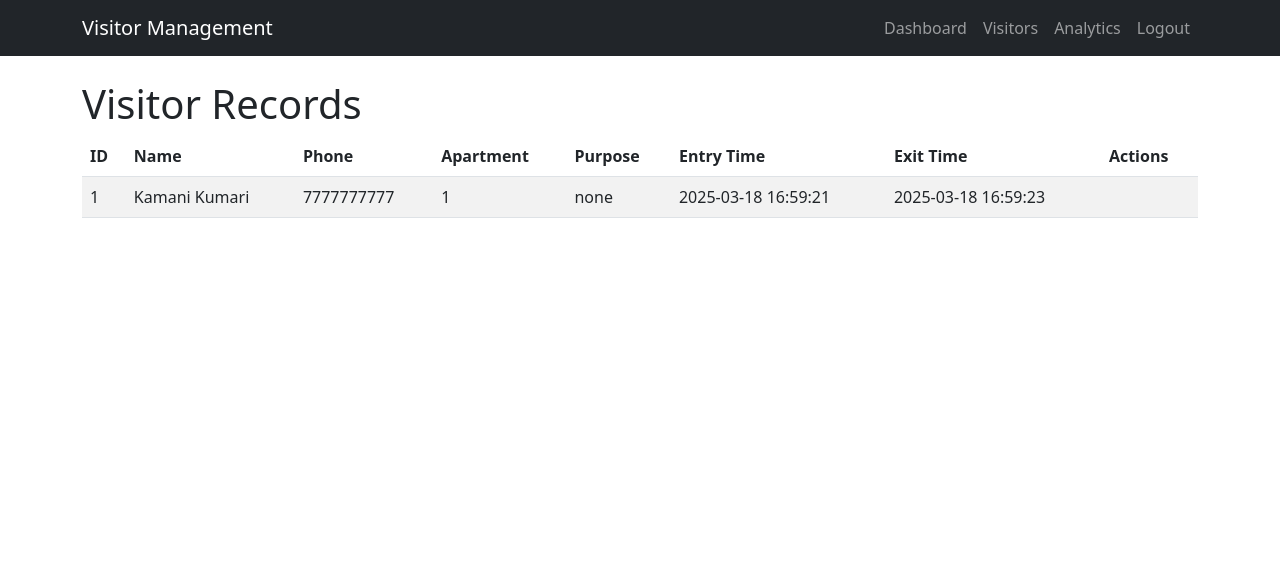
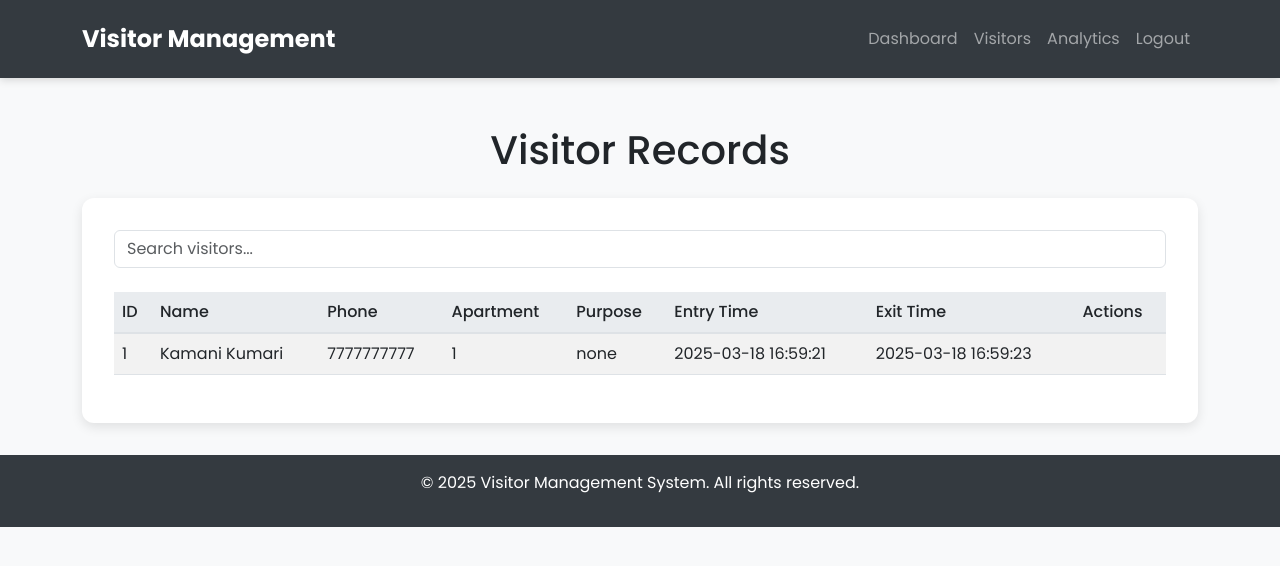
Before and after one commit to kamanikumari12/Apartment-Visitor-Management-System, a Flask app: page /visitors in a window 1280 px wide. Shown: the top 566 px of the page. Run offline with Flask 3, Linux system fonts and the light colour scheme; a user stored in the database is signed in.

Commit message:
add search function

```diff
--- a/templates/visitors.html
+++ b/templates/visitors.html
@@ -3,15 +3,88 @@
 <head>
   <meta charset="UTF-8">
   <title>Visitor Records - Visitor Management System</title>
-  <link rel="stylesheet" href="{{ url_for('static', filename='css/custom.css') }}">
+  <meta name="viewport" content="width=device-width, initial-scale=1">
+  <!-- Bootstrap CSS -->
   <link rel="stylesheet" href="https://cdn.jsdelivr.net/npm/bootstrap@5.3.0/dist/css/bootstrap.min.css">
+  <!-- Google Fonts -->
+  <link rel="stylesheet" href="https://fonts.googleapis.com/css2?family=Poppins:wght@300;400;500;700&display=swap">
+  <style>
+    /* Global Styles */
+    body {
+      font-family: 'Poppins', sans-serif;
+      background: #f8f9fa;
+      margin: 0;
+      padding: 0;
+    }
+    /* Navbar */
+    .navbar {
+      background: #343a40;
+      padding: 1rem 2rem;
+      box-shadow: 0 2px 8px rgba(0, 0, 0, 0.15);
+    }
+    .navbar-brand {
+      font-weight: 700;
+      font-size: 1.5rem;
+    }
+    /* Main Container */
+    .main-container {
+      margin-top: 3rem;
+    }
+    /* Card Style Container */
+    .card {
+      border: none;
+      border-radius: 12px;
+      box-shadow: 0 4px 12px rgba(0, 0, 0, 0.1);
+      background-color: #ffffff;
+      padding: 2rem;
+      margin-bottom: 2rem;
+    }
+    /* Search Bar */
+    .search-bar {
+      margin-bottom: 1.5rem;
+    }
+    /* Table Styling */
+    .table thead th {
+      border-bottom: 2px solid #dee2e6;
+      background: #e9ecef;
+      font-weight: 500;
+    }
+    .table tbody tr {
+      transition: transform 0.2s ease, background-color 0.2s ease;
+    }
+    .table tbody tr:hover {
+      background-color: #f1f3f5;
+      transform: scale(1.01);
+    }
+    /* Buttons */
+    .btn-checkout {
+      background-color: #28a745;
+      border: none;
+      font-weight: 500;
+      transition: background-color 0.2s ease;
+    }
+    .btn-checkout:hover {
+      background-color: #218838;
+    }
+    /* Footer */
+    footer {
+      background-color: #343a40;
+      color: #fff;
+      text-align: center;
+      padding: 1rem 0;
+    }
+  </style>
 </head>
 <body>
-  <!-- Navigation -->
-  <nav class="navbar navbar-expand-lg navbar-dark bg-dark">
+  <!-- Navbar -->
+  <nav class="navbar navbar-expand-lg navbar-dark">
     <div class="container">
       <a class="navbar-brand" href="/dashboard">Visitor Management</a>
-      <div class="collapse navbar-collapse">
+      <button class="navbar-toggler" type="button" data-bs-toggle="collapse" data-bs-target="#navbarContent"
+              aria-controls="navbarContent" aria-expanded="false" aria-label="Toggle navigation">
+        <span class="navbar-toggler-icon"></span>
+      </button>
+      <div class="collapse navbar-collapse" id="navbarContent">
         <ul class="navbar-nav ms-auto">
           <li class="nav-item"><a class="nav-link" href="/dashboard">Dashboard</a></li>
           <li class="nav-item"><a class="nav-link" href="/visitors">Visitors</a></li>
@@ -22,9 +95,16 @@
     </div>
   </nav>
 
-  <div class="container mt-4">
-    <h1>Visitor Records</h1>
-    <table class="table table-striped">
+  <!-- Main Content -->
+  <div class="container main-container">
+    <h1 class="text-center mb-4">Visitor Records</h1>
+    <div class="card">
+      <!-- Search Bar -->
+      <div class="search-bar">
+        <input type="text" class="form-control" placeholder="Search visitors...">
+      </div>
+      <div class="table-responsive">
+        <table class="table table-striped table-hover align-middle">
           <thead>
             <tr>
               <th>ID</th>
@@ -50,13 +130,13 @@
                 {% if visitor.exit_time %}
                   {{ visitor.exit_time.strftime("%Y-%m-%d %H:%M:%S") }}
                 {% else %}
-              Not checked out
+                  <span class="badge bg-warning text-dark">Not checked out</span>
                 {% endif %}
               </td>
               <td>
                 {% if not visitor.exit_time %}
                   <form method="POST" action="/visitor/checkout/{{ visitor.id }}">
-                <button type="submit" class="btn btn-warning btn-sm">Check Out</button>
+                    <button type="submit" class="btn btn-checkout btn-sm">Check Out</button>
                   </form>
                 {% endif %}
               </td>
@@ -65,7 +145,17 @@
           </tbody>
         </table>
       </div>
+    </div>
+  </div>
 
+  <!-- Footer -->
+  <footer>
+    <div class="container">
+      <p>&copy; 2025 Visitor Management System. All rights reserved.</p>
+    </div>
+  </footer>
+
+  <!-- Bootstrap Bundle with Popper -->
   <script src="https://cdn.jsdelivr.net/npm/bootstrap@5.3.0/dist/js/bootstrap.bundle.min.js"></script>
 </body>
 </html>
```
Lines whose indentation alone changed are shown as unchanged.
